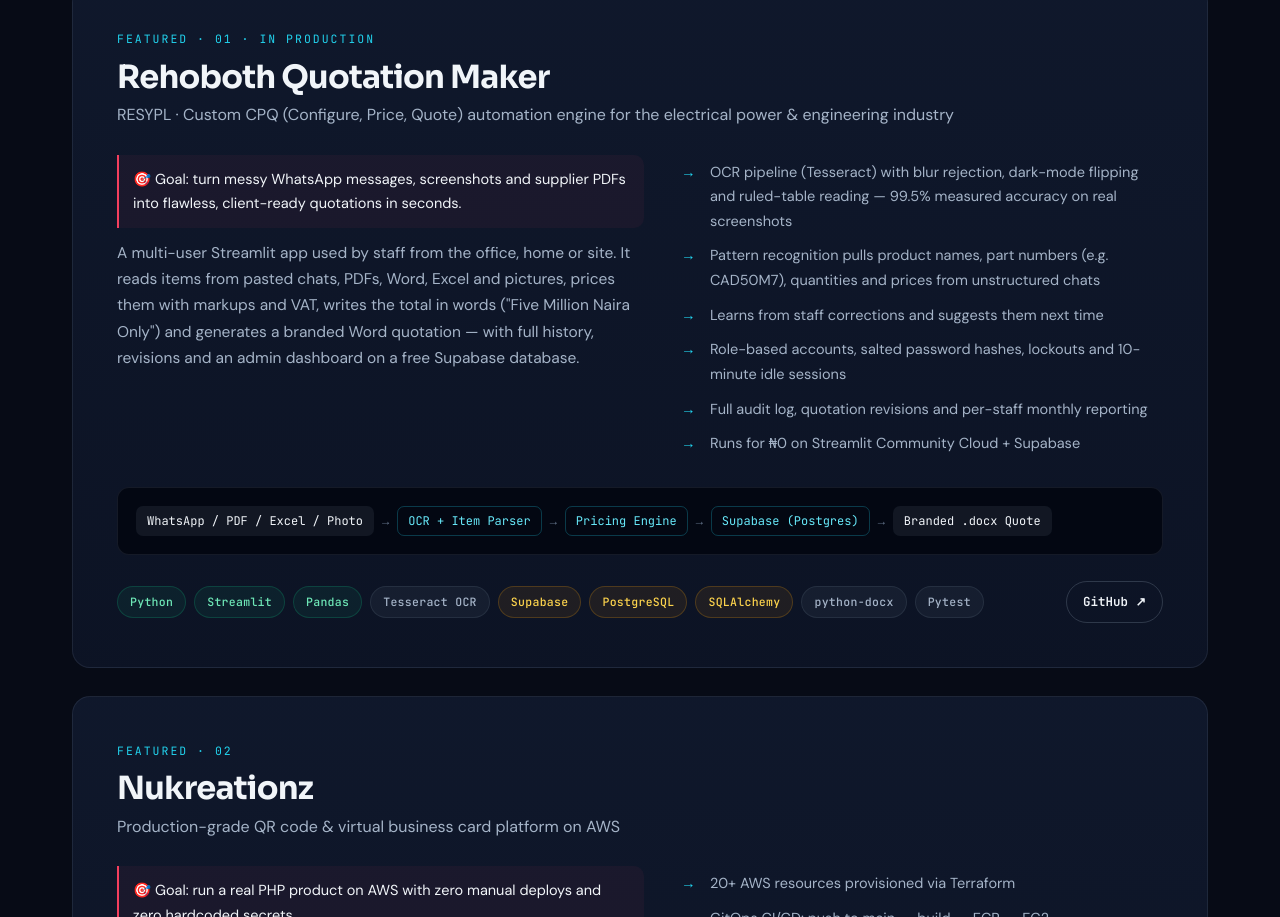
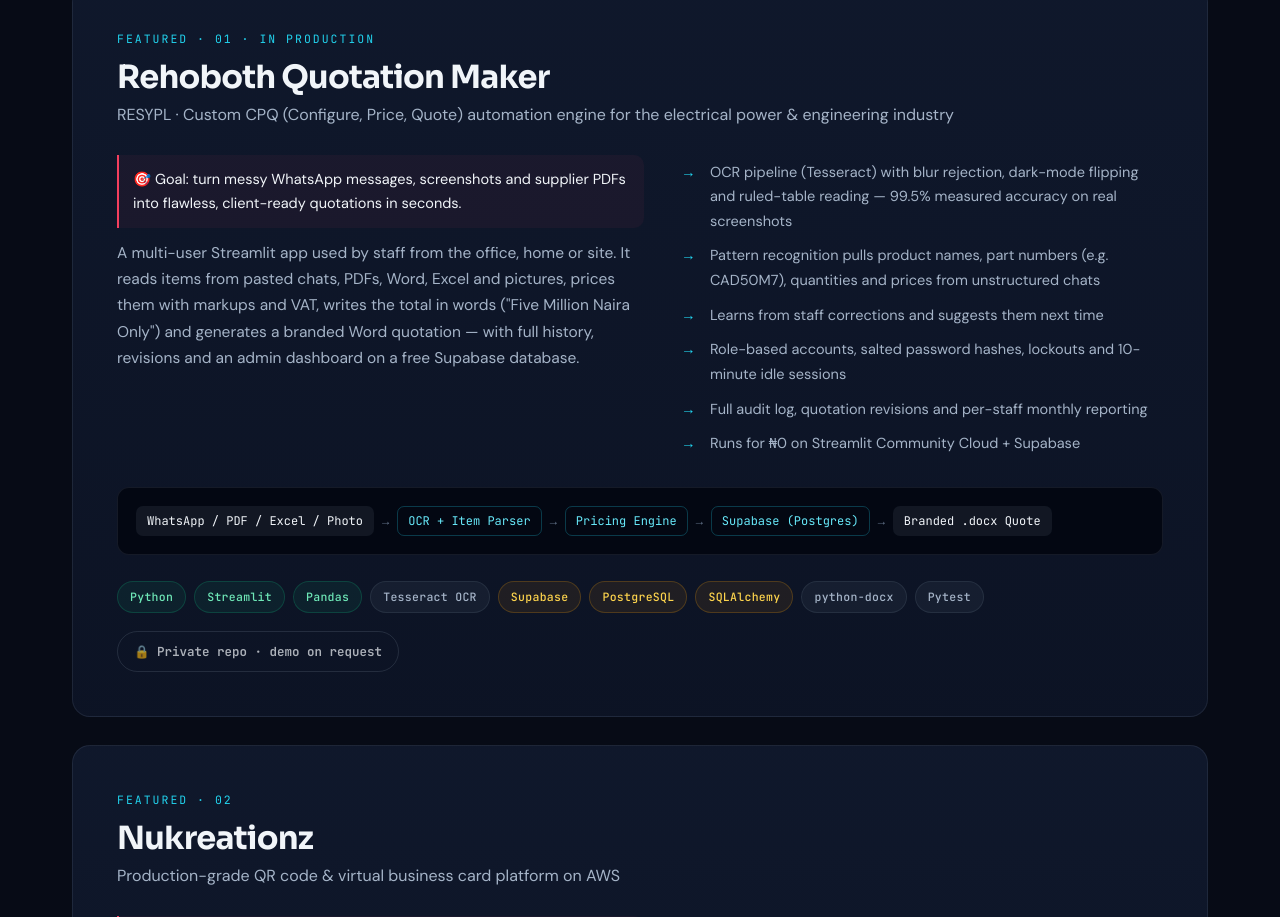
Before and after one commit to Good-ie/Portfolio, a plain HTML site: page index.html in a window 1280 px wide. Shown: the part 6627-7544 px from the top of the page. Drawn offline with Linux system fonts and the light colour scheme; animation ran at ten frames a second.

Commit message:
Mark Rehoboth Quotation Maker repo as private
Co-Authored-By: Claude Opus 5.5 <noreply@anthropic.com>

```diff
--- a/index.html
+++ b/index.html
@@ -727,7 +727,7 @@
     <div class="flow"><span class="n">WhatsApp / PDF / Excel / Photo</span><span class="ar">→</span><span class="s">OCR + Item Parser</span><span class="ar">→</span><span class="s">Pricing Engine</span><span class="ar">→</span><span class="s">Supabase (Postgres)</span><span class="ar">→</span><span class="n">Branded .docx Quote</span></div>
     <div class="project-foot">
       <div class="tags"><span class="tag e">Python</span><span class="tag e">Streamlit</span><span class="tag e">Pandas</span><span class="tag">Tesseract OCR</span><span class="tag a">Supabase</span><span class="tag a">PostgreSQL</span><span class="tag a">SQLAlchemy</span><span class="tag">python-docx</span><span class="tag">Pytest</span></div>
-      <div class="links"><a href="https://github.com/Good-ie/Automated_Quotaion_Maker-" target="_blank" rel="noopener" class="link">GitHub ↗</a></div>
+      <div class="links"><span class="link" style="cursor:default;opacity:.7">🔒 Private repo · demo on request</span></div>
     </div>
   </div>
 
```
